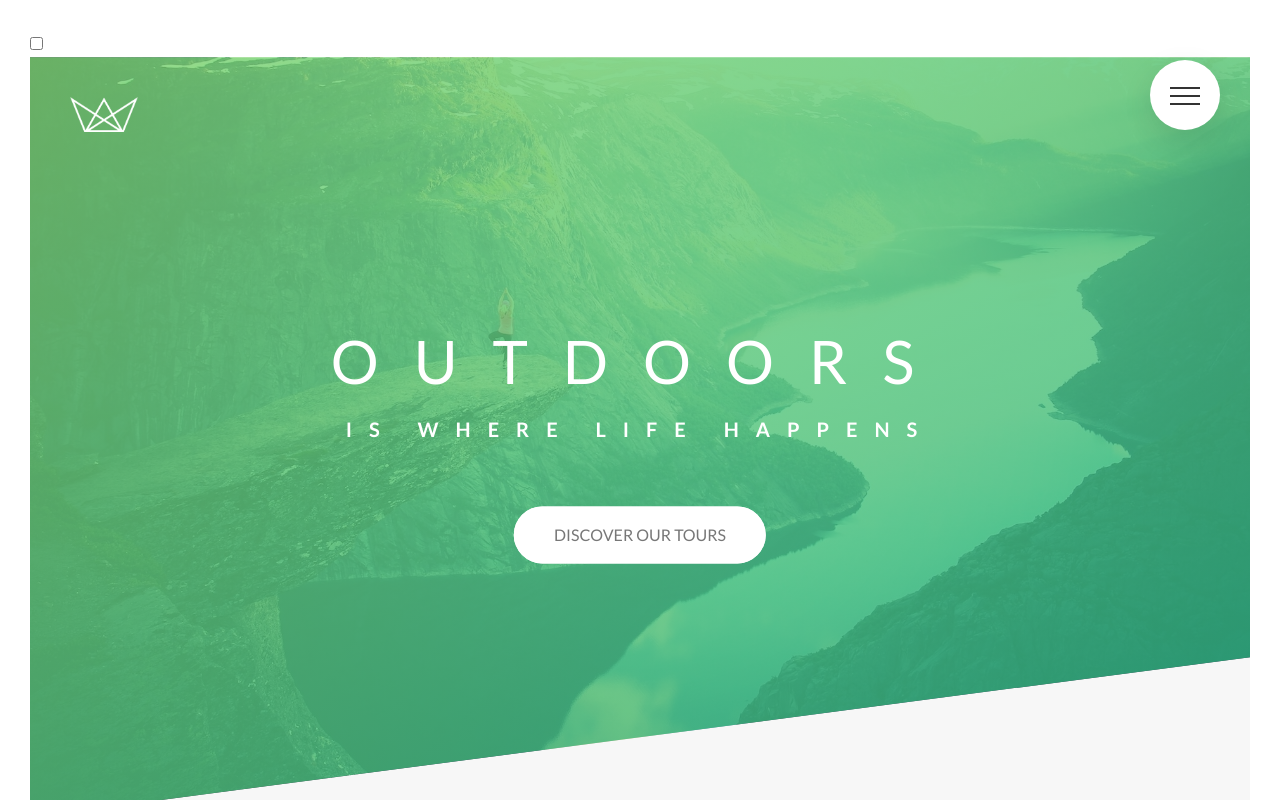
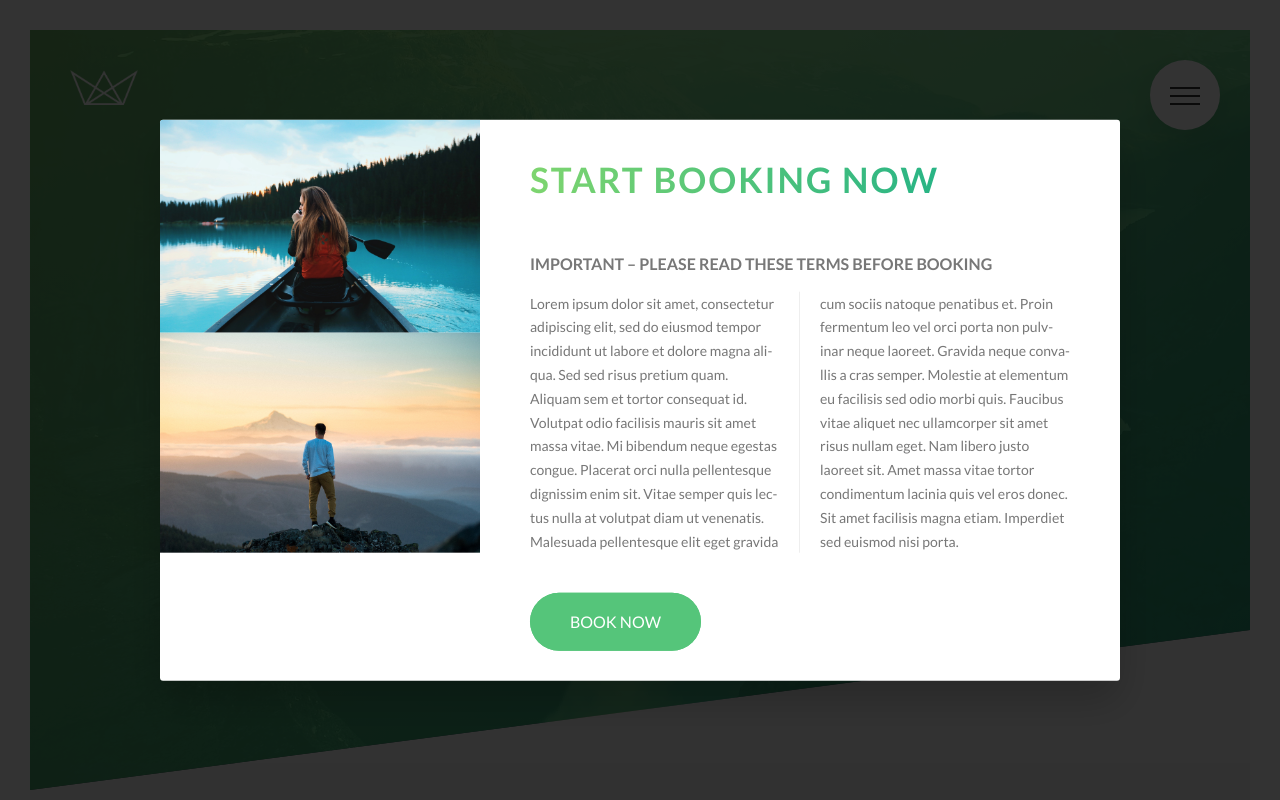
Before and after one commit to gernowoy/Natours-Project, a website: page index.html in a window 1280 px wide. Shown: the top 800 px of the page. Drawn offline with Linux system fonts and the light colour scheme.

Commit message:
add popup part1

```diff
--- a/index.html
+++ b/index.html
@@ -356,6 +356,23 @@
       </div>
     </div>
   </footer>
+
+  <div class="popup">
+    <div class="popup__content">
+      <div class="popup__left">
+        <img src="./img/nat-8.jpg" alt="Tour photo" class="popup__img">
+        <img src="./img/nat-9.jpg" alt="Tour photo" class="popup__img">
+      </div>
+      <div class="popup-right">
+        <h2 class="heading-secondary u-margin-bottom-medium">start booking now</h2>
+        <h3 class="heading-tertiary u-margin-bottom-small">Important – please read these terms before booking</h3>
+        <p class="popup__text">
+          Lorem ipsum dolor sit amet, consectetur adipiscing elit, sed do eiusmod tempor incididunt ut labore et dolore magna aliqua. Sed sed risus pretium quam. Aliquam sem et tortor consequat id. Volutpat odio facilisis mauris sit amet massa vitae. Mi bibendum neque egestas congue. Placerat orci nulla pellentesque dignissim enim sit. Vitae semper quis lectus nulla at volutpat diam ut venenatis. Malesuada pellentesque elit eget gravida cum sociis natoque penatibus et. Proin fermentum leo vel orci porta non pulvinar neque laoreet. Gravida neque convallis a cras semper. Molestie at elementum eu facilisis sed odio morbi quis. Faucibus vitae aliquet nec ullamcorper sit amet risus nullam eget. Nam libero justo laoreet sit. Amet massa vitae tortor condimentum lacinia quis vel eros donec. Sit amet facilisis magna etiam. Imperdiet sed euismod nisi porta.
+        </p>
+        <a href="#!" class="btn btn--green">Book now</a>
+      </div>
+    </div>
+  </div>
 </body>
 
 </html>
--- a/sass/abstract/_mixins.scss
+++ b/sass/abstract/_mixins.scss
@@ -0,0 +1,6 @@
+@mixin absCenter {
+  position: absolute;
+  top: 50%;
+  left: 50%;
+  transform: translate(-50%, -50%);
+}
--- /dev/null
+++ b/sass/components/_popup.scss
@@ -0,0 +1,48 @@
+.popup {
+  height: 100vh;
+  width: 100%;
+  position: fixed;
+  top: 0;
+  left: 0;
+  background-color: rgb($color-black, .8);
+  z-index: 50;
+
+  &__content {
+    @include absCenter;
+
+    width: 75%;
+    background-color: $color-white;
+    box-shadow: 0 2rem 4rem rgb($color-black, .2);
+    border-radius: 3px;
+    display: table;
+    overflow: hidden;
+  }
+
+  &__left {
+    width: 33.33333%;
+    display: table-cell;
+  }
+
+  &-right {
+    width: 66.66667%;
+    display: table-cell;
+    vertical-align: middle;
+    padding: 3rem 5rem;
+  }
+
+  &__img {
+    display: block;
+    width: 100%;
+  }
+
+  &__text {
+    font-size: 1.4rem;
+    margin-bottom: 4rem;
+    column-count: 2;
+    column-gap: 4rem;
+    column-rule: 1px solid $color-grey-light-2;
+
+    hyphens: auto;
+  }
+
+}
--- a/sass/layout/_navigation.scss
+++ b/sass/layout/_navigation.scss
@@ -2,7 +2,7 @@
 
 
   &__checkbox {
-    // display: none;
+    display: none;
   }
 
   &__button {
@@ -43,6 +43,7 @@
     opacity: 0;
     width: 0;
     transition: all .5s;
+    visibility: hidden;
   }
 
   &__list {
@@ -94,6 +95,7 @@
   &__checkbox:checked ~ &__nav {
     opacity: 1;
     width: 100%;
+    visibility: visible;
   }
 
   &__icon {
--- a/sass/style.scss
+++ b/sass/style.scss
@@ -14,6 +14,7 @@
 @import "./components/story";
 @import "./components/bg-video";
 @import "./components/form";
+@import "./components/popup";
 
 @import "./layout/header";
 @import "./layout/grid";
```
Also changed, not shown: css/style.css, 1 other file.
